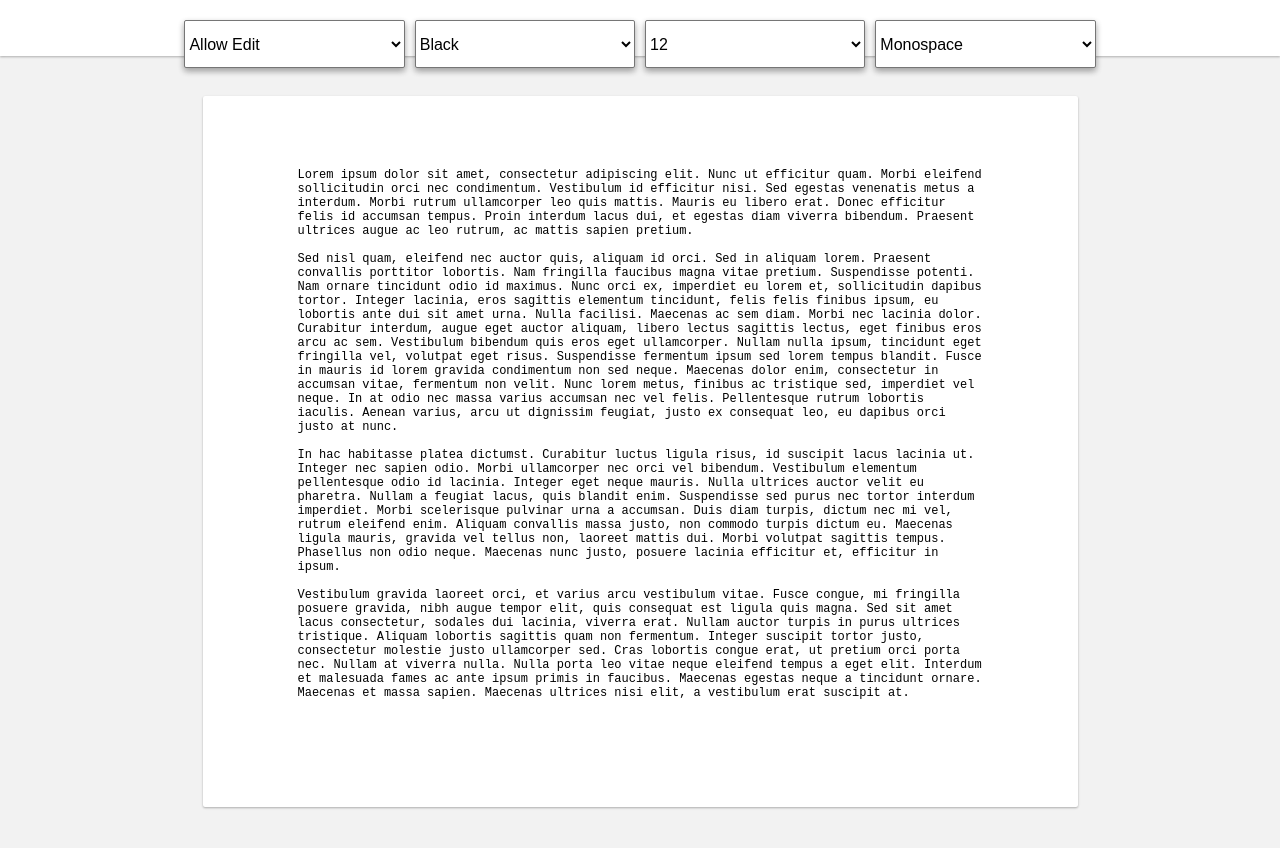
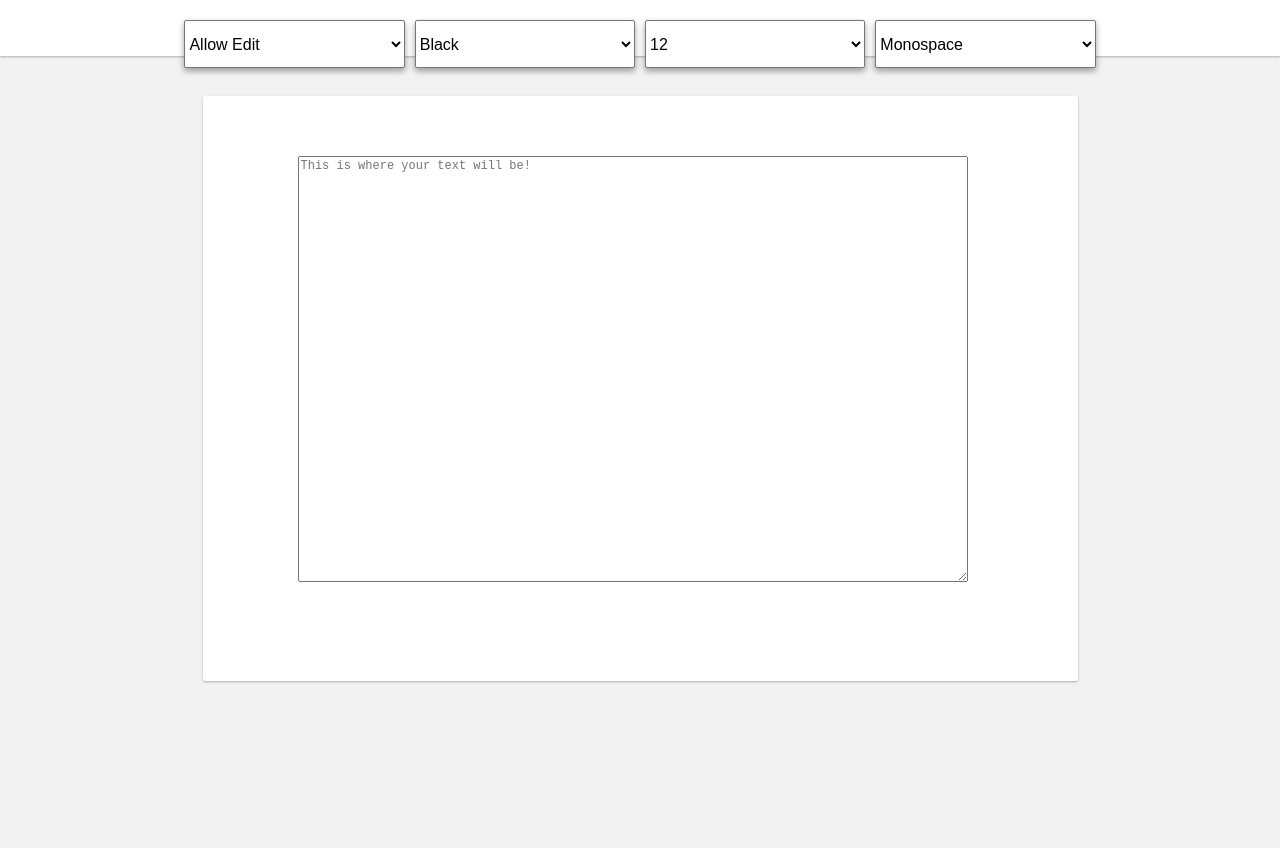
Before and after one commit to DevMountain/react-2-mini, a React (Create React App) app: page / in a window 1280 px wide. Shown: the top 848 px of the page. After the commit the page ends 800 px from the top, so only its background shows below. Built offline with nearby package versions, Linux system fonts and the light colour scheme.

Commit message:
updated solution with componentwillreceiveprops removal

```diff
--- a/src/components/ColorChanger.js
+++ b/src/components/ColorChanger.js
@@ -1,24 +1,11 @@
-import React, { Component } from 'react';
+import React from 'react';
 
-export default class ColorChanger extends Component {
-  constructor(props) {
-    super(props);
-    this.state={
-      allowEdit: this.props.allowEdit
-    };
-  }
-
-  componentWillReceiveProps(props) {
-    this.setState({ allowEdit: props.allowEdit });
-  }
-
-  render() {
+export default function ColorChanger(props) {
   return (
-      <select className="dropDownContainer" onChange={ (e) => this.props.update(e.target.value) } disabled={ this.state.allowEdit === "false" }>
+    <select className="dropDownContainer" onChange={ (e) => props.update(e.target.value) } disabled={ props.allowEdit === "false" }>
       <option value="black"> Black </option>
       <option value="blue"> Blue </option>
       <option value="green"> Green </option>
     </select>
   )
 }
-}
--- a/src/components/EditToggle.js
+++ b/src/components/EditToggle.js
@@ -1,12 +1,10 @@
-import React, { Component } from 'react';
+import React from 'react';
 
-export default class EditToggle extends Component {
-  render() {
-    return (
-      <select className="dropDownContainer ml0" onChange={ (e) => this.props.update(e.target.value) }>
-        <option value="true"> Allow Edit </option>
-        <option value="false"> Disable Edit </option>
-      </select>
-    )
-  }
+export default function EditToggle(props) {
+  return (
+    <select className="dropDownContainer ml0" onChange={ (e) => props.update(e.target.value) }>
+      <option value="true"> Allow Edit </option>
+      <option value="false"> Disable Edit </option>
+    </select>
+  )
 }
--- a/src/components/FamilyChanger.js
+++ b/src/components/FamilyChanger.js
@@ -1,24 +1,11 @@
-import React, { Component } from 'react';
+import React from 'react';
 
-export default class FamilyChanger extends Component {
- constructor(props) {
-    super(props);
-    this.state={
-      allowEdit: this.props.allowEdit
-    };
-  }
-
-  componentWillReceiveProps(props) {
-    this.setState({ allowEdit: props.allowEdit });
-  }
-
-  render() {
-    return (
-      <select className="dropDownContainer" onChange={ (e) => this.props.update(e.target.value) } disabled={ this.state.allowEdit === "false" }>
-        <option value="monospace"> Monospace </option>
-        <option value="arial"> Arial </option>
-        <option value="verdana"> Verdana </option>
-      </select>
-    )
-  }
+export default function FamilyChanger(props) {
+  return (
+    <select className="dropDownContainer" onChange={ (e) => props.update(e.target.value) } disabled={ props.allowEdit === "false" }>
+      <option value="monospace"> Monospace </option>
+      <option value="arial"> Arial </option>
+      <option value="courier"> Courier </option>
+    </select>
+  )
 }
--- a/src/components/SizeChanger.js
+++ b/src/components/SizeChanger.js
@@ -1,24 +1,11 @@
-import React, { Component } from 'react';
+import React from 'react';
 
-export default class SizeChanger extends Component {
-  constructor(props) {
-    super(props);
-    this.state={
-      allowEdit: this.props.allowEdit
-    };
-  }
-
-  componentWillReceiveProps(props) {
-    this.setState({ allowEdit: props.allowEdit });
-  }
-
-  render() {
+export default function SizeChanger(props) {
   return (
-      <select className="dropDownContainer" onChange={ (e) => this.props.update(parseInt(e.target.value, 10)) } disabled={ this.state.allowEdit === "false" }>
+    <select className="dropDownContainer" onChange={ (e) => props.update( parseInt(e.target.value) ) } disabled={ props.allowEdit === "false" }>
       <option value="12"> 12 </option>
       <option value="13"> 13 </option>
       <option value="14"> 14 </option>
     </select>
   )
 }
-}
--- a/src/components/TextContainer.js
+++ b/src/components/TextContainer.js
@@ -1,21 +1,31 @@
 import React, { Component } from 'react';
 
 export default class TextContainer extends Component {
+  constructor() {
+    super()
+    this.state = {
+      text: ''
+    }
+    this.updateText = this.updateText.bind(this)
+  }
+
+  updateText(e) {
+    this.setState({
+      text: e.target.value
+    })
+  }
+
   render() {
     return (
       <div className="textContainer">
-        <p style={ { color: this.props.fontColor, fontFamily: this.props.fontFamily, fontSize: this.props.fontSize } }>
-          Lorem ipsum dolor sit amet, consectetur adipiscing elit. Nunc ut efficitur quam. Morbi eleifend sollicitudin orci nec condimentum. Vestibulum id efficitur nisi. Sed egestas venenatis metus a interdum. Morbi rutrum ullamcorper leo quis mattis. Mauris eu libero erat. Donec efficitur felis id accumsan tempus. Proin interdum lacus dui, et egestas diam viverra bibendum. Praesent ultrices augue ac leo rutrum, ac mattis sapien pretium.
-          <br />
-          <br />
-          Sed nisl quam, eleifend nec auctor quis, aliquam id orci. Sed in aliquam lorem. Praesent convallis porttitor lobortis. Nam fringilla faucibus magna vitae pretium. Suspendisse potenti. Nam ornare tincidunt odio id maximus. Nunc orci ex, imperdiet eu lorem et, sollicitudin dapibus tortor. Integer lacinia, eros sagittis elementum tincidunt, felis felis finibus ipsum, eu lobortis ante dui sit amet urna. Nulla facilisi. Maecenas ac sem diam. Morbi nec lacinia dolor. Curabitur interdum, augue eget auctor aliquam, libero lectus sagittis lectus, eget finibus eros arcu ac sem. Vestibulum bibendum quis eros eget ullamcorper. Nullam nulla ipsum, tincidunt eget fringilla vel, volutpat eget risus. Suspendisse fermentum ipsum sed lorem tempus blandit. Fusce in mauris id lorem gravida condimentum non sed neque. Maecenas dolor enim, consectetur in accumsan vitae, fermentum non velit. Nunc lorem metus, finibus ac tristique sed, imperdiet vel neque. In at odio nec massa varius accumsan nec vel felis. Pellentesque rutrum lobortis iaculis. Aenean varius, arcu ut dignissim feugiat, justo ex consequat leo, eu dapibus orci justo at nunc.
-          <br />
-          <br />
-          In hac habitasse platea dictumst. Curabitur luctus ligula risus, id suscipit lacus lacinia ut. Integer nec sapien odio. Morbi ullamcorper nec orci vel bibendum. Vestibulum elementum pellentesque odio id lacinia. Integer eget neque mauris. Nulla ultrices auctor velit eu pharetra. Nullam a feugiat lacus, quis blandit enim. Suspendisse sed purus nec tortor interdum imperdiet. Morbi scelerisque pulvinar urna a accumsan. Duis diam turpis, dictum nec mi vel, rutrum eleifend enim. Aliquam convallis massa justo, non commodo turpis dictum eu. Maecenas ligula mauris, gravida vel tellus non, laoreet mattis dui. Morbi volutpat sagittis tempus. Phasellus non odio neque. Maecenas nunc justo, posuere lacinia efficitur et, efficitur in ipsum.
-          <br />
-          <br />
-          Vestibulum gravida laoreet orci, et varius arcu vestibulum vitae. Fusce congue, mi fringilla posuere gravida, nibh augue tempor elit, quis consequat est ligula quis magna. Sed sit amet lacus consectetur, sodales dui lacinia, viverra erat. Nullam auctor turpis in purus ultrices tristique. Aliquam lobortis sagittis quam non fermentum. Integer suscipit tortor justo, consectetur molestie justo ullamcorper sed. Cras lobortis congue erat, ut pretium orci porta nec. Nullam at viverra nulla. Nulla porta leo vitae neque eleifend tempus a eget elit. Interdum et malesuada fames ac ante ipsum primis in faucibus. Maecenas egestas neque a tincidunt ornare. Maecenas et massa sapien. Maecenas ultrices nisi elit, a vestibulum erat suscipit at.
-        </p>
+        <textarea
+          style={ { color: this.props.fontColor, fontFamily: this.props.fontFamily, fontSize: this.props.fontSize } }
+          onChange={this.updateText}
+          value={this.state.text}
+          placeholder='This is where your text will be!'
+          cols="90"
+          rows="30">
+        </textarea>
       </div>
     )
   }
```
Lines whose indentation alone changed are shown as unchanged.
